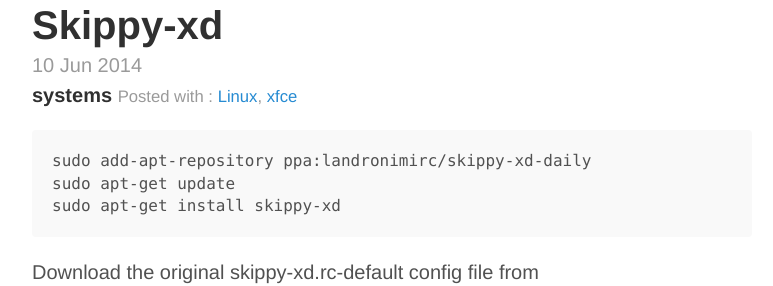
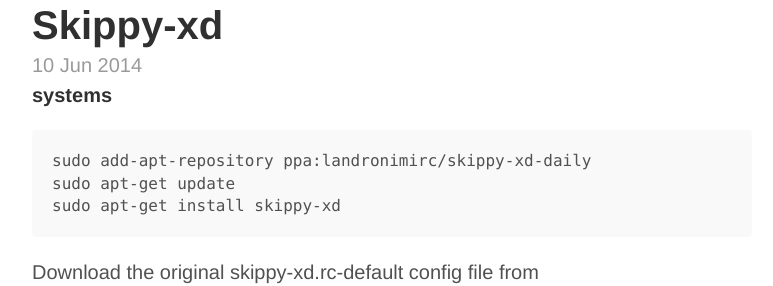
Before and after one commit to mrdanbrooks/mrdanbrooks.github.io, a Jekyll site: the page built from _posts/2014-06-10-xfce-expose.md, in a window 1280 px wide. Shown: the part 181-467 px from the top of the page, without its empty margins (248-1021 px from the left). Built offline with Jekyll 4.4.1, drawn with Linux system fonts in a browser that asks for light colours; Markdown is read by kramdown in place of the engine named in the settings.

Commit message:
bug fix for xfce-expose

```diff
--- a/_posts/2014-06-10-xfce-expose.md
+++ b/_posts/2014-06-10-xfce-expose.md
@@ -2,7 +2,6 @@
 layout: post
 title: Getting Expose in XFCE4 using Skippy-xd
 category: systems
-tags: linux xfce
 year: 2014
 month: 6
 day: 10
```
